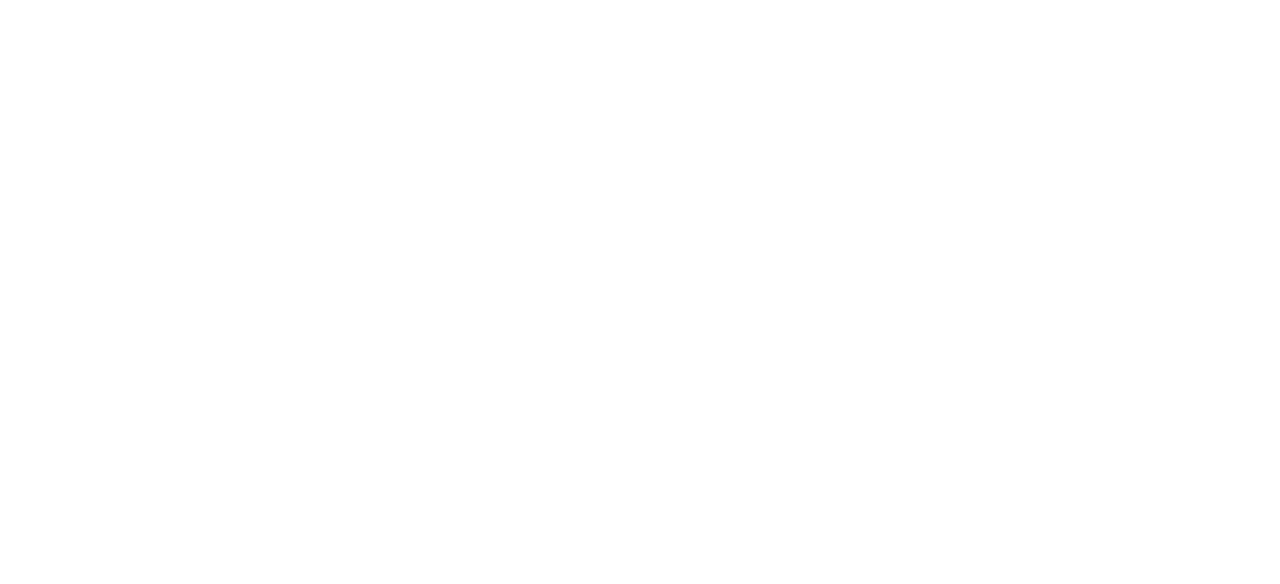
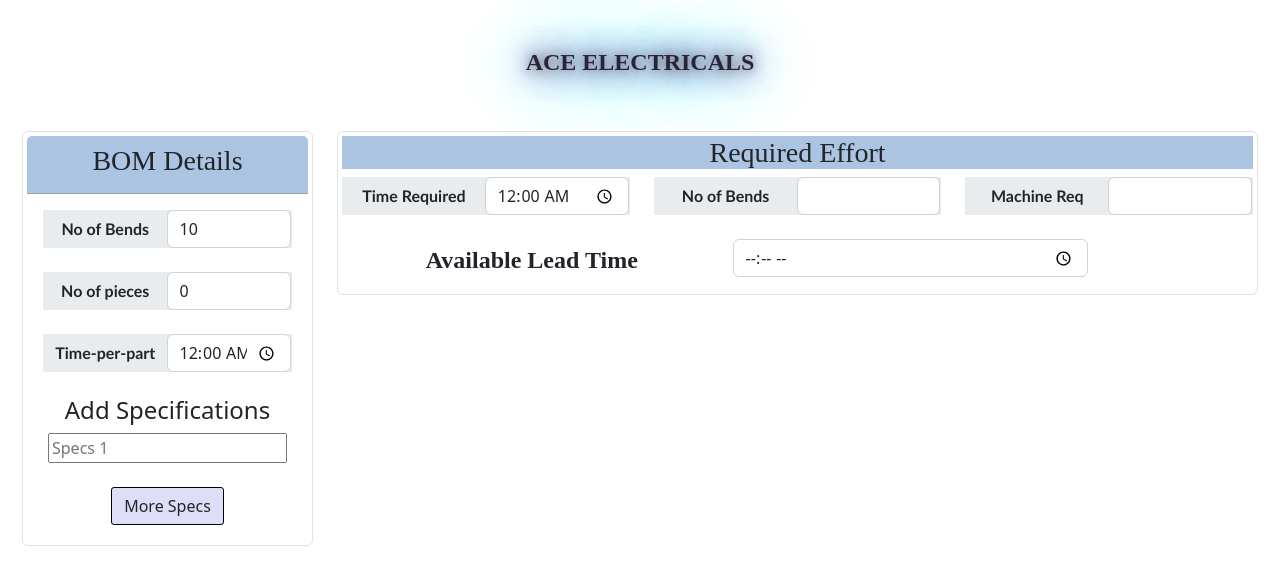
Before and after one commit to GopalaGovindharaju/ACE-Electricals-Planning, a React (Create React App) app: page / in a window 1280 px wide. Shown: the top 584 px of the page. Built offline with nearby package versions, Linux system fonts and the light colour scheme.

Commit message:
files are added

```diff
--- a/package.json
+++ b/package.json
@@ -8,8 +8,9 @@
     "@testing-library/user-event": "^13.5.0",
     "bootstrap": "^5.2.3",
     "react": "^18.2.0",
+    "react-bootstrap": "^2.7.4",
     "react-dom": "^18.2.0",
-    "react-scripts": "5.0.1",
+    "react-scripts": "^5.0.1",
     "web-vitals": "^2.1.4"
   },
   "scripts": {
--- a/src/App.css
+++ b/src/App.css
@@ -1,38 +1,21 @@
-.App {
-  text-align: center;
+.custom head-color{
+    background-color: rgb(15, 39, 85);
 }
 
-.App-logo {
-  height: 40vmin;
-  pointer-events: none;
-}
+.custom-heading {
+    font-family: "papyrus";
+    font-size: 24px;
+    font-weight: bold;
+    /* Add other desired styles */
+  }
 
-@media (prefers-reduced-motion: no-preference) {
-  .App-logo {
-    animation: App-logo-spin infinite 20s linear;
+  .neon-effect {
+    color: #292439;
+    text-shadow: 0 0 10px #777987, 0 0 20px #8585b1, 0 0 30px #4c4f79, 0 0 40px #5a8bd4, 0 0 70px #9f9ecd, 0 0 80px #00e3ff, 0 0 100px #00e3ff, 0 0 150px #00e3ff;
   }
-}
 
-.App-header {
-  background-color: #282c34;
-  min-height: 100vh;
-  display: flex;
-  flex-direction: column;
-  align-items: center;
-  justify-content: center;
-  font-size: calc(10px + 2vmin);
-  color: white;
-}
-
-.App-link {
-  color: #61dafb;
-}
-
-@keyframes App-logo-spin {
-  from {
-    transform: rotate(0deg);
+  .page-container {
+    border: 2px solid transparent;
+    padding: 20px;
+    /* Add other desired styles */
   }
-  to {
-    transform: rotate(360deg);
-  }
-}
--- a/src/App.js
+++ b/src/App.js
@@ -1,8 +1,23 @@
-import './App.css';
+import React from 'react';
+import { ReactDOM } from 'react';
+import 'bootstrap/dist/css/bootstrap.css';
+import Gridlay from './componenet/BOMDetails';
+import './App.css'
 
 function App() {
   return (
-    <div className="App">
+    <div>
+      <br></br>
+      <br></br>
+
+      <center>
+        <h1 className="custom-heading neon-effect">ACE ELECTRICALS</h1>
+      </center>
+        <br></br>
+
+        <div class="page-container">
+          <Gridlay />
+        </div>
 
     </div>
   );
--- /dev/null
+++ b/src/componenet/BOMDetails.js
@@ -0,0 +1,106 @@
+import 'bootstrap/dist/css/bootstrap.min.css';
+import App from '../App';
+import {Row,Col,container} from "react-bootstrap";
+import MoreInputForm from './BOMMorespecs';
+import './CustomStyles.css';
+function Gridlay(){
+    return(
+        <container>
+            <div class="row">
+                <div class="col">
+
+                <div class="card p-1 border">
+                    <center>
+                    <div class="card-header custom-text-color"><h3>BOM Details</h3> </div>
+                        <div class="card-body">
+
+                        <form>
+                        <div class="input-group input-group-sm custom-bcolor">
+                            <label class="col-sm-6 col-form-label custom-input-color">No of Bends</label>
+                            <div class="col-sm-6">
+                                <input value="10" type="number" id="bends" class="form-control" />
+                            </div>
+                        </div><br></br>
+                        <div class="input-group input-group-sm custom-bcolor">
+                            <label class="col-sm-6 col-form-label custom-input-color">No of pieces</label>
+                            <div class="col-sm-6">
+                                <input value="0" type="number" id="pieces" class="form-control" />
+                            </div>
+                        </div><br></br>
+                        <div class="input-group input-group-sm custom-bcolor">
+                            <label class="col-sm-6 col-form-label custom-input-color">Time-per-part</label>
+                            <div class="col-sm-6">
+                                <input value="00:00" type="time" id="time_req" class="form-control" />
+                            </div>
+                        </div><br></br>
+
+                        <MoreInputForm />
+                        </form>
+                        </div>
+                    </center>
+                </div>
+
+                </div>
+                <div class="col-md-9">
+                    <div class="col">
+                        <div class="row-sm">
+                        <div class="card p-1 border">
+                        <center>
+                        <div class="card-header-sm custom-text-color w-60"><h3>Required Effort</h3> </div>
+                        <div class="card-body-sm">
+
+
+                        <form>
+                        <div class="row">
+                            <div class="col-sm">
+                                <div class="input-group input-group-sm custom-bcolor">
+                                <label class="col-sm-6 col-form-label custom-input-color">Time Required</label>
+                                <div class="col-sm-6">
+                                <input value="00:00" type="time" id="time_req" class="form-control" />
+                                </div>
+                                </div>
+                            </div>
+
+                            <div class="col-sm">
+                                <div class="input-group input-group-sm custom-bcolor">
+                                <label class="col-sm-6 col-form-label custom-input-color">No of Bends</label>
+                                <div class="col-sm-6">
+                                <input value=" " type="number" id="n_bends" class="form-control" />
+                                </div>
+                                </div>
+                             </div>
+
+                             <div class="col-sm">
+                                <div class="input-group input-group-sm custom-bcolor">
+                                <label class="col-sm-6 col-form-label custom-input-color">Machine Req</label>
+                                <div class="col-sm-6">
+                                <input value=" " type="number" id="mech_req" class="form-control" />
+                                </div>
+                                </div>
+                            </div>
+                            </div><br></br>
+
+                            <div class="row input-group input-group-sm">
+                                <label for="inputPassword" class="col-sm-5 col-form-label"><h4 class="custom-font">Available Lead Time</h4></label>
+                                <div class="col-sm-5">
+                                    <input type="time" class="form-control" id="inputPassword" placeholder=" "/>
+                                </div>
+                            </div>
+
+                        </form>
+
+                        </div>
+                    </center>
+                </div>
+
+
+                        </div>
+                    </div>
+
+                </div>
+
+            </div>
+        </container>
+    );
+}
+export default Gridlay;
--- /dev/null
+++ b/src/componenet/BOMMorespecs.js
@@ -0,0 +1,33 @@
+import './CustomStyles.css'
+import React, { useState } from 'react';
+
+const MoreInputForm = () => {
+  const [inputCount, setInputCount] = useState(1);
+
+  const handleAddInput = () => {
+    setInputCount(prevCount => prevCount + 1);
+  };
+
+  const renderInputBoxes = () => {
+    const inputBoxes = [];
+    for (let i = 0; i < inputCount; i++) {
+      inputBoxes.push(
+        <div key={i}>
+          <input type="text" placeholder={`Specs ${i + 1}`} />
+        </div>
+      );
+    }
+    return inputBoxes;
+  };
+
+  return (
+    <div>
+      <h4>Add Specifications</h4>
+      {renderInputBoxes()}
+      <br></br>
+      <button type="button"  class="btn custom-btn" onClick={handleAddInput}>More Specs</button>
+    </div>
+  );
+};
+
+export default MoreInputForm;
--- /dev/null
+++ b/src/componenet/CustomStyles.css
@@ -0,0 +1,25 @@
+.custom-text-color {
+    background-color: rgb(171, 196, 225);
+    font-family: papyrus;
+    font-weight: Bold;
+  }
+
+.custom-input-color{
+    font-family: Trebuchet MS;
+    font-weight: Bold;
+}
+
+.custom-font{
+    font-family: papyrus;
+    font-weight: bold;
+}
+
+.custom-bcolor{
+    background-color: #e9ecef;
+}
+
+.custom-btn{
+    border-radius: 3px;
+    border-color: black;
+    background-color: rgb(222, 222, 248);
+}
--- a/src/index.css
+++ b/src/index.css
@@ -1,5 +1,6 @@
 body {
   margin: 0;
+
   font-family: -apple-system, BlinkMacSystemFont, 'Segoe UI', 'Roboto', 'Oxygen',
     'Ubuntu', 'Cantarell', 'Fira Sans', 'Droid Sans', 'Helvetica Neue',
     sans-serif;
```
Also changed, not shown: 1 other file (tests, documents, lock files or other folders).
